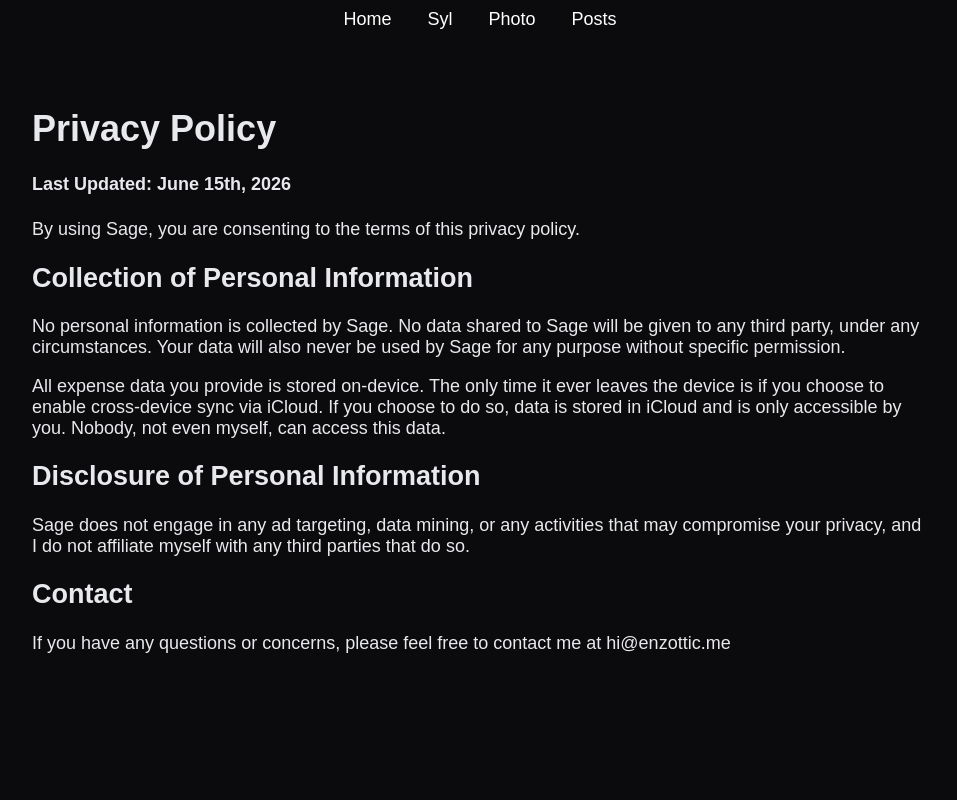
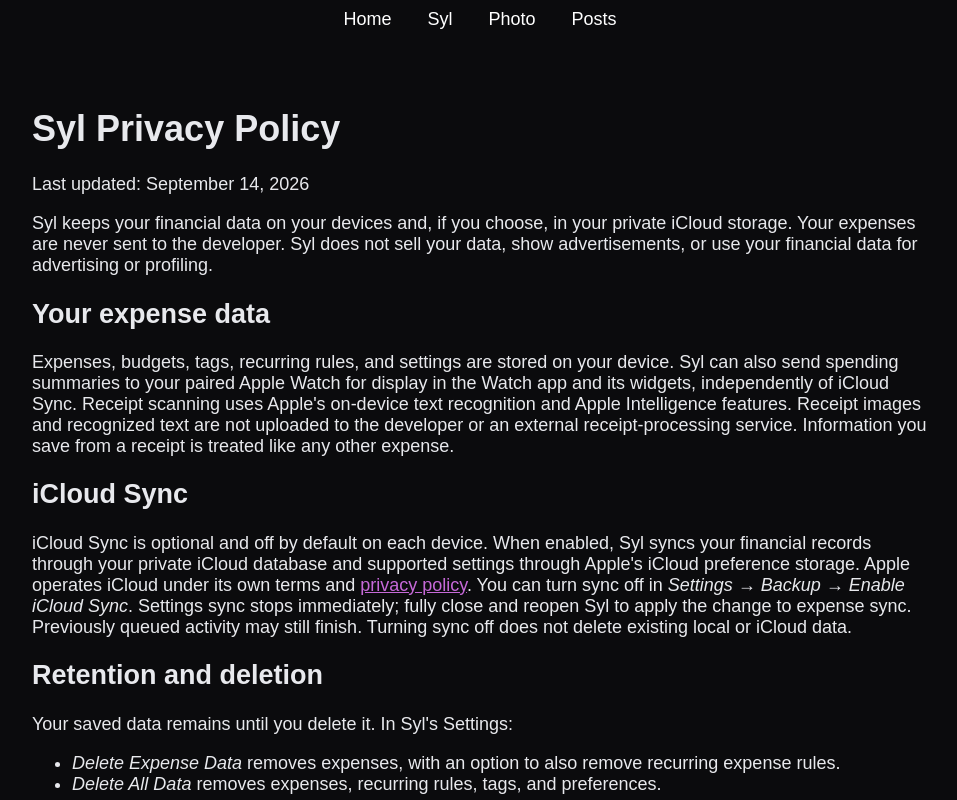
Before and after one commit to enzottic/portfolio, a SvelteKit app: page /syl/privacy in a window 1280 px wide. Shown: the top 800 px of the page, without its empty margins (160-1117 px from the left). Built offline with nearby package versions, Linux system fonts and the light colour scheme; a web font is replaced by a local one.

Commit message:
update syl privacy policy

```diff
--- a/src/routes/syl/privacy/+page.svelte
+++ b/src/routes/syl/privacy/+page.svelte
@@ -3,23 +3,96 @@
 </script>
 
 <Seo
-    title="Sage Privacy Policy"
-    description="Privacy policy for the Sage expense tracking app."
+    title="Syl Privacy Policy"
+    description="Privacy policy for the Syl expense tracking app."
 />
 
 <main>
-    <h1>Privacy Policy</h1>
-    <h4>Last Updated: June 15th, 2026</h4>
+    <h1>Syl Privacy Policy</h1>
+    <p>Last updated: September 14, 2026</p>
 
-    By using Sage, you are consenting to the terms of this privacy policy.
 
-    <h2>Collection of Personal Information</h2>
-    <p>No personal information is collected by Sage. No data shared to Sage will be given to any third party, under any circumstances. Your data will also never be used by Sage for any purpose without specific permission.</p>
-    <p>All expense data you provide is stored on-device. The only time it ever leaves the device is if you choose to enable cross-device sync via iCloud. If you choose to do so, data is stored in iCloud and is only accessible by you. Nobody, not even myself, can access this data.</p>
+    Syl keeps your financial data on your devices and, if you choose, in your private
+    iCloud storage. Your expenses are never sent to the developer. Syl does not
+    sell your data, show advertisements, or use your financial data for advertising
+    or profiling.
 
-    <h2>Disclosure of Personal Information</h2>
-    <p>Sage does not engage in any ad targeting, data mining, or any activities that may compromise your privacy, and I do not affiliate myself with any third parties that do so.</p>
+    <h2>Your expense data</h2>
+
+    Expenses, budgets, tags, recurring rules, and settings are stored on
+    your device. Syl can also send spending summaries to your paired Apple Watch
+    for display in the Watch app and its widgets, independently of iCloud Sync.
+
+    Receipt scanning uses Apple's on-device text recognition and Apple Intelligence
+    features. Receipt images and recognized text are not uploaded to the developer
+    or an external receipt-processing service. Information you save from a receipt
+    is treated like any other expense.
+
+    <h2>iCloud Sync</h2>
+
+    iCloud Sync is optional and off by default on each device. When enabled, Syl
+    syncs your financial records through your private iCloud database and supported
+    settings through Apple's iCloud preference storage. Apple operates iCloud under
+    its own terms and <a href="https://www.apple.com/legal/privacy/">privacy policy</a>.
+
+    You can turn sync off in <em>Settings → Backup → Enable iCloud Sync</em>. Settings
+    sync stops immediately; fully close and reopen Syl to apply the change to expense
+    sync. Previously queued activity may still finish. Turning sync off does not
+    delete existing local or iCloud data.
+
+    <h2>Retention and deletion</h2>
+
+    Your saved data remains until you delete it. In Syl's Settings:
+
+    <ul>
+        <li><em>Delete Expense Data</em> removes expenses, with an option to also remove recurring expense rules.</li>
+        <li><em>Delete All Data</em> removes expenses, recurring rules, tags, and preferences.</li>
+    </ul>
+
+    Data in iCloud is deleted when you delete an expense with sync still enabled. If sync is off,
+    cloud copies will remain in iCloud until removed through a device with sync enabled, or
+    if data is deleted manually in your Apple Account settings. Other devices, such as your
+    Apple Watch, may retain older data until they receive an update. Removing the iPhone app
+    does not delete iCloud data or copies on other devices.
+
+    <h2>Imports and exports</h2>
+
+    Syl can import files you select and export JSON backups or CSV files to a
+    location you choose. Exported files contain readable expense data and are not
+    encrypted by Syl. Files saved or shared outside Syl, including original import
+    files, must be deleted separately. Deleting data in Syl cannot recall those copies.
+
+    <h2>Permissions</h2>
+
+    Syl requests camera access for receipt scanning and notification permission for
+    optional reminders. You can change these permissions in iOS Settings and turn
+    reminders off in Syl's notification settings.
+
+    <h2>Feedback and support</h2>
+
+    If you email the developer, your email address, message, and any attachments are
+    used to respond and help resolve your request. Syl's feedback email includes
+    your app version, iOS version, and device model. You can edit or cancel the
+    message before sending it; your expense database is not automatically attached.
+
+    You can request deletion of support correspondence by emailing hi@enzottic.me.
+
+    <h2>This website</h2>
+
+    The website displaying this policy, including when opened inside Syl, uses
+    Cloudflare Web Analytics to measure page visits and loading performance.
+    Cloudflare states that this service does not collect or use visitors' personal
+    data. Its documentation describes seven days of unsampled analytics data and
+    access to historical analytics for six months. See
+    <a href="https://developers.cloudflare.com/web-analytics/faq/">Cloudflare's documentation</a>.
+    These website metrics do not include your Syl expense records.
+
+    The page also loads fonts from Adobe, which involves requests to Adobe's servers.
+    See <a href="https://www.adobe.com/privacy/policy.html">Adobe's privacy policy</a> for its
+    data-handling practices.
 
     <h2>Contact</h2>
-    <p>If you have any questions or concerns, please feel free to contact me at hi@enzottic.me</p>
+
+    For privacy questions or requests, send an email to <a href="mailto:hi@enzottic.me">hi@enzottic.me</a>
+
 </main>
```
